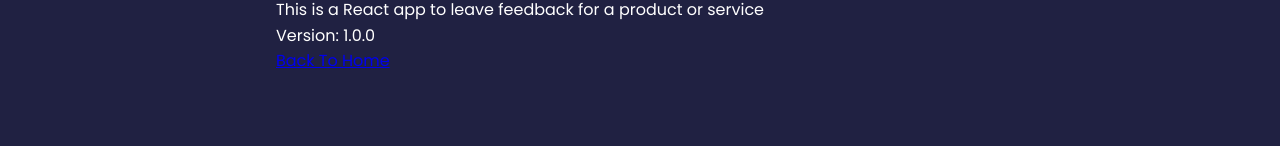
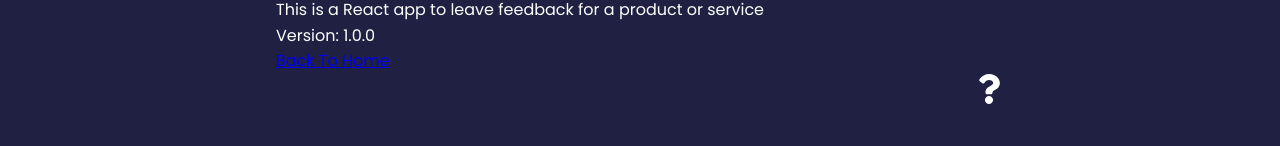
Before and after one commit to ATuray77/feedback-app, a React (Create React App) app: page /about in a window 1280 px wide. Shown: the part 154-300 px from the top of the page. Built offline with nearby package versions, Linux system fonts and the light colour scheme.

Commit message:
adds a link on quetion mark that will redirect to the home page and back to the components page

```diff
--- a/src/App.js
+++ b/src/App.js
@@ -7,6 +7,7 @@ import FeedbackData from "./data/FeedbackData"
 import FeedbackStats from "./components/FeedbackStats"
 import FeedbackForm from "./components/FeedbackForm"
 import AboutPage from './pages/AboutPage'
+import AboutIconLink from './components/AboutIconLink'
 
 
 function App() {
@@ -42,6 +43,8 @@ function App() {
 
         <Route path='/about' element={<AboutPage />} />
         </Routes>
+
+        <AboutIconLink />
     </div>
     </Router>
 
--- a/src/components/AboutIconLink.jsx
+++ b/src/components/AboutIconLink.jsx
@@ -1,10 +1,12 @@
 import React from 'react'
 import { FaQuestion } from 'react-icons/fa'
 
-function AboutIconLink() {
+function AboutIconLink() { //this will position it absolute down at the corner
   return (
-    <div>
-      <FaQuestion size={30} />
+    <div className='about-link'>
+        <a href='/about'>
+         <FaQuestion size={30} />
+         </a>
     </div>
   )
 }
```
